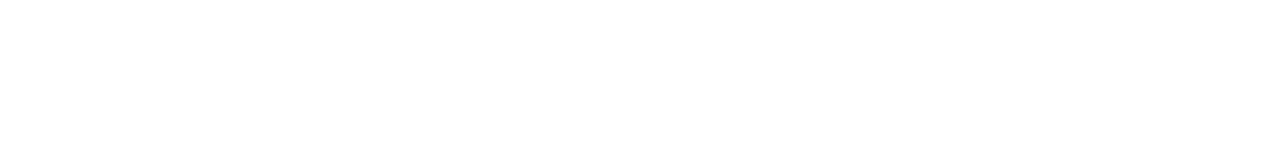
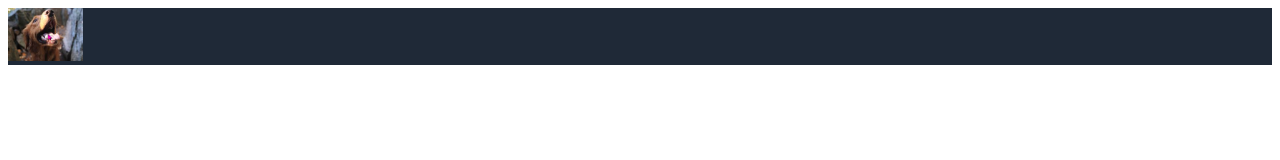
Before and after one commit to Devvyrae/landing-page, a plain HTML site: page index.html in a window 1280 px wide. Drawn offline with Linux system fonts and the light colour scheme.

Commit message:
added logo image, header, background color

```diff
--- a/index.html
+++ b/index.html
@@ -5,9 +5,19 @@
     <meta http-equiv="X-UA-Compatible" content="IE=edge">
     <meta name="viewport" content="width=device-width, initial-scale=1.0">
     <title>Document</title>
-
+    <link href="style.css" rel="stylesheet" />
 </head>
 <body>
+    <div class="header">
+        <div class="logo">
+            <img src="owen-logo.jpg" width="75">
+        </div>
+
+    </div>
+
+    <footer>
+
+    </footer>
 
 </body>
 </html>
--- a/style.css
+++ b/style.css
@@ -0,0 +1,3 @@
+.header {
+    background-color: #1F2937;
+}
```
Also changed, not shown: owen-logo.jpg (added).
